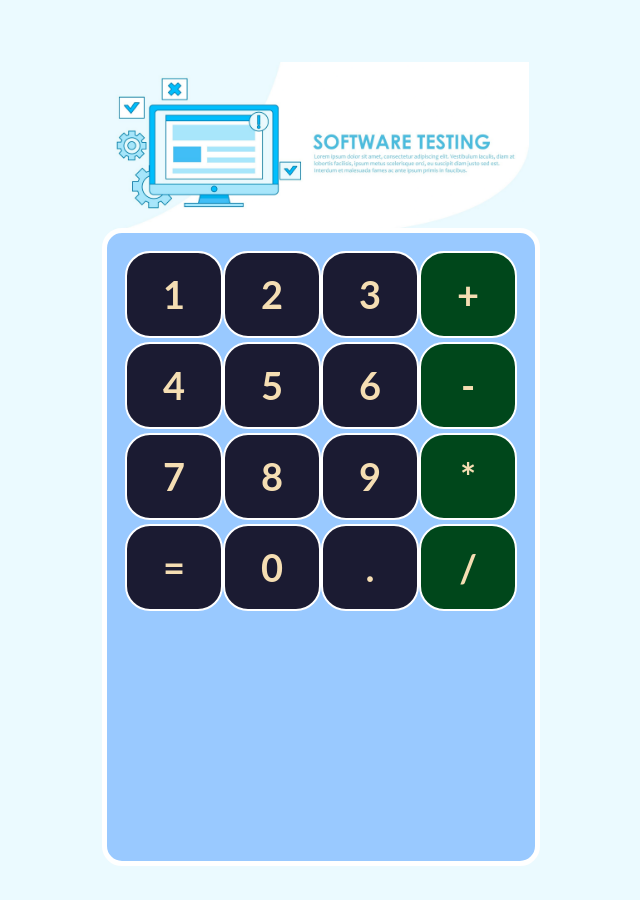
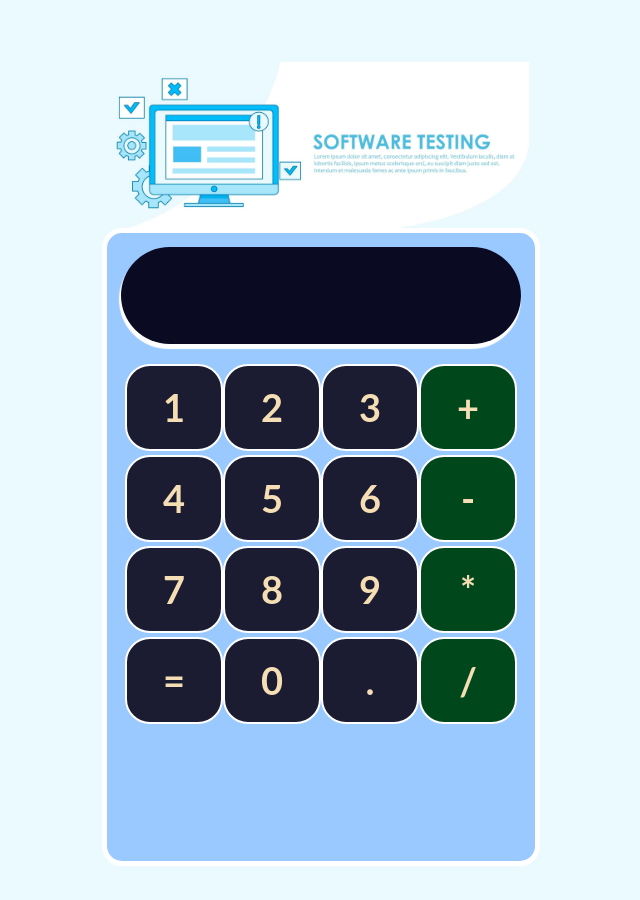
Before and after one commit to Jsson47/react-interactive-calculator, a React (Create React App) app: page / in a window 1280 px wide. Shown: the whole page, without its empty margins (319-959 px from the left). Built offline with nearby package versions, Linux system fonts and the light colour scheme.

Commit message:
feat: define base structure for calculator

```diff
--- a/src/App.css
+++ b/src/App.css
@@ -37,5 +37,4 @@
   display: flex;
   align-items: center;
   justify-content: center;
-
 }
--- a/src/App.js
+++ b/src/App.js
@@ -1,6 +1,8 @@
 import './App.css';
 import BannerLogo from './img/banner-custom.png';
 import Button from './components/Button';
+import Screen from './components/Screen';
+
 
 function App() {
   return (
@@ -12,6 +14,7 @@
           alt='Banner del Princio de la Aplicación' />
       </div>
       <div className='calculator-container'>
+        <Screen />
         <div className='fila'>
           <Button>1</Button>
           <Button>2</Button>
--- /dev/null
+++ b/src/CSS/Screen.css
@@ -0,0 +1,15 @@
+.input  {
+    height: 75px;
+    border-radius: 50px;
+    margin-bottom: 20px;
+    display: flex;
+    justify-content: flex-end;
+    align-items: center;
+    font-weight: bold;
+    font-size: 30px;
+    background-color: #0a0a23;
+    color: white;
+    padding: 11px 30px 11px 11px;
+    margin: 1px solid #888;
+    box-shadow: -1px 4px 1px 1px white;
+}
--- /dev/null
+++ b/src/components/Screen.js
@@ -0,0 +1,10 @@
+import React from "react";
+import "../CSS/Screen.css";
+
+const Screen = ({input}) => (
+  <div className='input'>
+    {input}
+  </div>
+);
+
+export default Screen;
```
